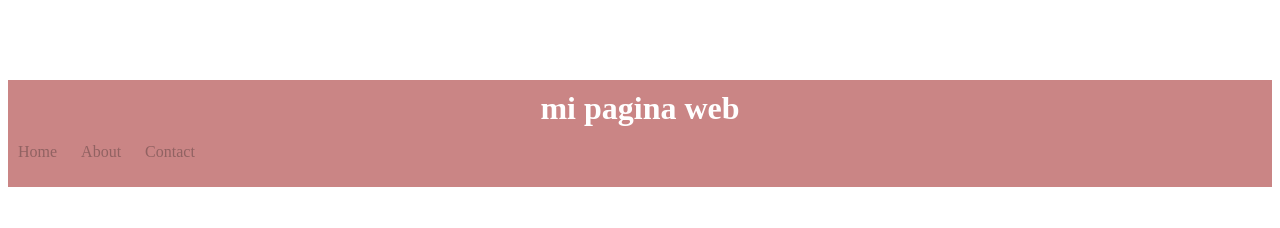
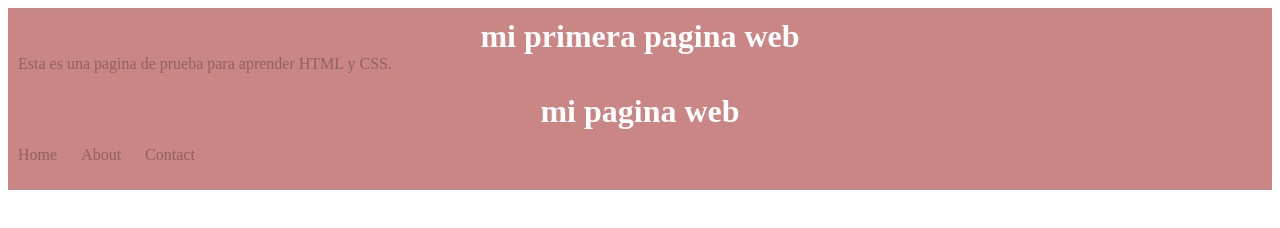
Before and after one commit to lesly-escobar02/my-first-website-fsj29, a plain HTML site: page index.html in a window 1280 px wide. Drawn offline with Linux system fonts and the light colour scheme.

Commit message:
prueba_1

```diff
--- a/css/main.css
+++ b/css/main.css
@@ -24,3 +24,17 @@ nav ul li{
     display: inline;
     margin-right: 20px;
 }
+
+header{
+    background-color: #ca8585;
+    color: rgb(145, 98, 98);
+    padding: 10px;
+}
+
+header h1{
+    margin: 0;
+}
+
+header p{
+    margin: 0;
+}
--- a/index.html
+++ b/index.html
@@ -7,7 +7,10 @@
     <link rel="stylesheet" href="css/main.css">
 </head>
 <body>
-    <h1>hola puki</h1>
+    <header>
+        <h1>mi primera pagina web</h1>
+        <p>Esta es una pagina de prueba para aprender HTML y CSS.</p>
+    </header>
     <nav>
         <h1>mi pagina web</h1>
         <ul>
@@ -16,5 +19,6 @@
             <li>Contact</li>
         </ul>
     </nav>
+
 </body>
 </html>
```
